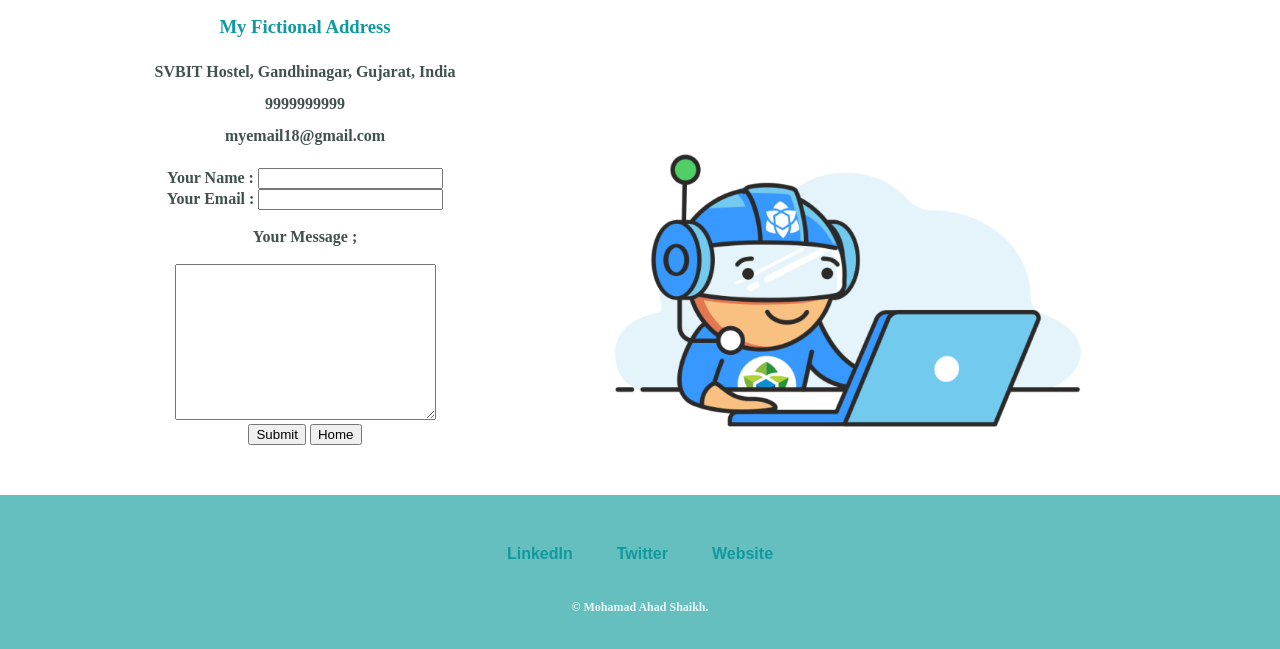
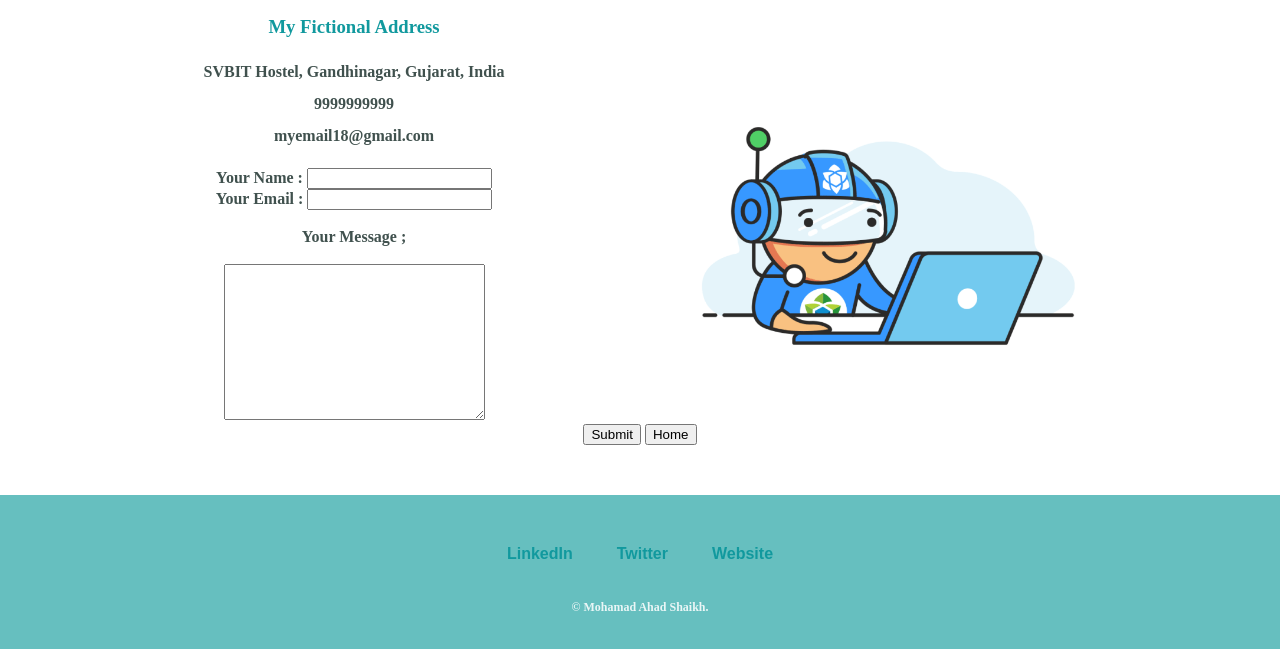
Before and after one commit to MohamadAhad/Resume, a plain HTML site: page contactme.html in a window 1280 px wide. Shown: the part 283-932 px from the top of the page. Drawn offline with Linux system fonts and the light colour scheme.

Commit message:
Update styles.css

```diff
--- a/styles.css
+++ b/styles.css
@@ -164,7 +164,7 @@ hr{
   padding-bottom: 50px;
 }
 .smoke-img{
-  width: 50%;
+  width: 40%;
   float: right;
-  margin: auto 80px 20px auto;
+  margin: auto 100px 50px auto;
 }
```
